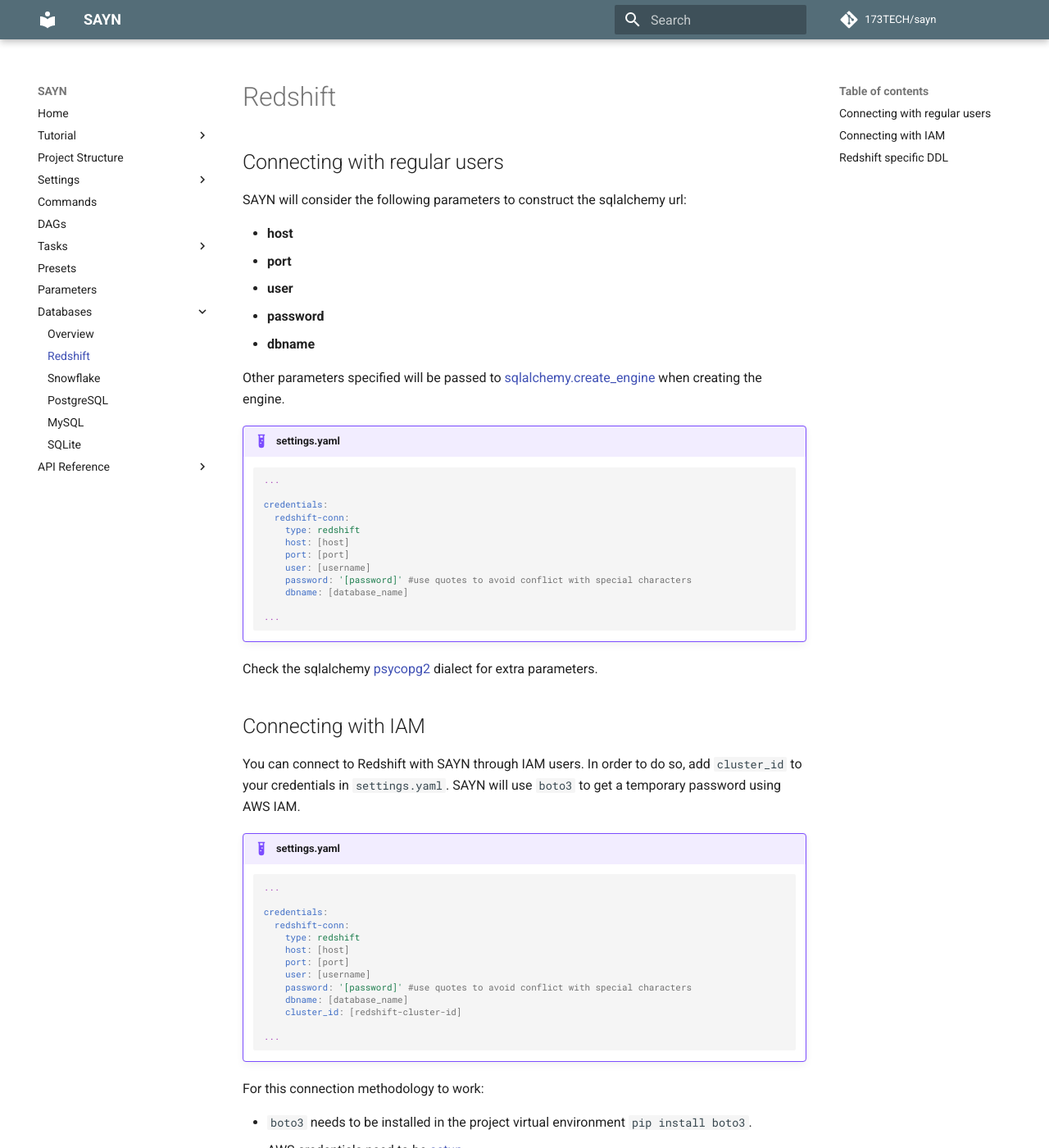
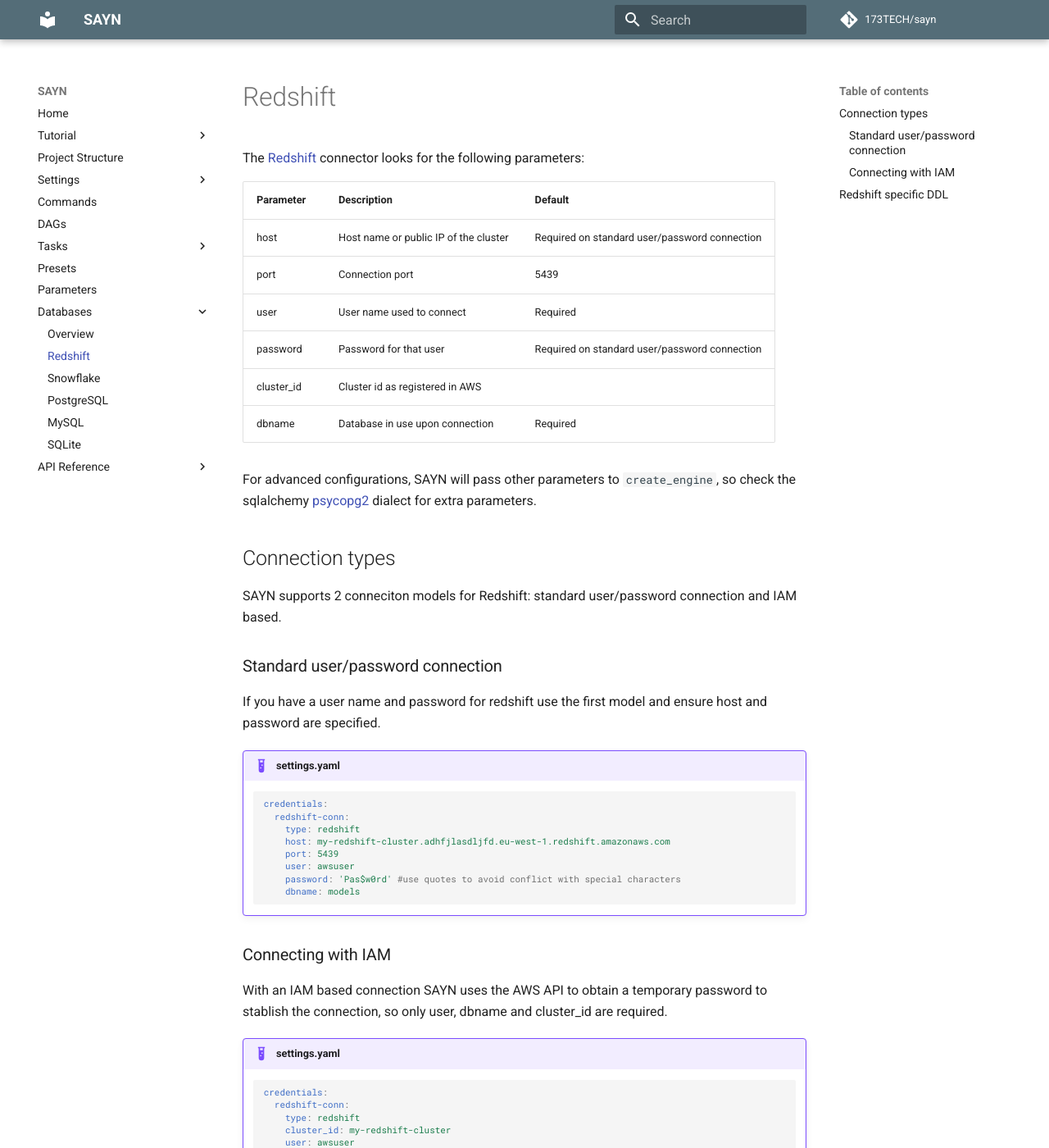
Before and after one commit to 173TECH/sayn, an MkDocs documentation site: the page built from docs/databases/redshift.md, in a window 1280 px wide and 1400 px high. Shown: the whole window at 82% size. Built offline with MkDocs 1.6.1 and Material for MkDocs 9.7.7, drawn with Linux system fonts in a browser that asks for light colours; comment, search, counter and statistics services are not loaded; some of the changed text lies outside the part shown.

Commit message:
Reviewed database docs

````diff
--- a/docs/databases/redshift.md
+++ b/docs/databases/redshift.md
@@ -1,73 +1,69 @@
 # Redshift
 
-## Connecting with regular users
+The [Redshift](https://aws.amazon.com/redshift/) connector looks for the following parameters:
 
-SAYN will consider the following parameters to construct the sqlalchemy url:
+Parameter  | Description                           | Default
+---------  | ------------------------------------- | ---------------------------------------------
+host       | Host name or public IP of the cluster | Required on standard user/password connection
+port       | Connection port                       | 5439
+user       | User name used to connect             | Required
+password   | Password for that user                | Required on standard user/password connection
+cluster_id | Cluster id as registered in AWS       |
+dbname     | Database in use upon connection       | Required
 
-- **host**
-- **port**
-- **user**
-- **password**
-- **dbname**
+For advanced configurations, SAYN will pass other parameters to `create_engine`, so check the
+sqlalchemy [psycopg2](https://docs.sqlalchemy.org/en/13/dialects/postgresql.html#module-sqlalchemy.dialects.postgresql.psycopg2)
+dialect for extra parameters.
 
-Other parameters specified will be passed to
-[sqlalchemy.create_engine](https://docs.sqlalchemy.org/en/13/core/engines.html#sqlalchemy.create_engine)
-when creating the engine.
+## Connection types
+
+SAYN supports 2 conneciton models for Redshift: standard user/password connection and IAM based.
+
+### Standard user/password connection
+
+If you have a user name and password for redshift use the first model and ensure host and password
+are specified.
 
 !!! example "settings.yaml"
     ```yaml
-    ...
-
     credentials:
       redshift-conn:
         type: redshift
-        host: [host]
-        port: [port]
-        user: [username]
-        password: '[password]' #use quotes to avoid conflict with special characters
-        dbname: [database_name]
-
-    ...
+        host: my-redshift-cluster.adhfjlasdljfd.eu-west-1.redshift.amazonaws.com
+        port: 5439
+        user: awsuser
+        password: 'Pas$w0rd' #use quotes to avoid conflict with special characters
+        dbname: models
     ```
 
-Check the sqlalchemy [psycopg2](https://docs.sqlalchemy.org/en/13/dialects/postgresql.html#module-sqlalchemy.dialects.postgresql.psycopg2)
-dialect for extra parameters.
+### Connecting with IAM
 
-## Connecting with IAM
-
-You can connect to Redshift with SAYN through IAM users. In order to do so, add `cluster_id` to your credentials in `settings.yaml`. SAYN will use `boto3` to get a temporary password using AWS IAM.
+With an IAM based connection SAYN uses the AWS API to obtain a temporary password to stablish the
+connection, so only user, dbname and cluster_id are required.
 
 !!! example "settings.yaml"
     ```yaml
-    ...
-
     credentials:
       redshift-conn:
         type: redshift
-        host: [host]
-        port: [port]
-        user: [username]
-        password: '[password]' #use quotes to avoid conflict with special characters
-        dbname: [database_name]
-        cluster_id: [redshift-cluster-id]
-
-    ...
+        cluster_id: my-redshift-cluster
+        user: awsuser
+        dbname: models
     ```
 
-For this connection methodology to work:
+For this connection type to work:
 
 * `boto3` needs to be installed in the project virtual environment `pip install boto3`.
-* AWS credentials need to be
-    [setup](https://docs.aws.amazon.com/cli/latest/userguide/cli-chap-welcome.html).
+* The AWS cli need to be [setup](https://boto3.amazonaws.com/v1/documentation/api/latest/guide/quickstart.html#configuration).
 * The `user` and `dbname` still need to be specified (use the database user, not the `IAM:user`).
-* `host` and `port` can be skipped and these values will be obtained using boto3's
-    `redshift describe-clusters`.
+* `host` and `port` can be skipped and these values will be obtained using boto3's `redshift describe-clusters`.
 
 ## Redshift specific DDL
 
 # Indexes
 
-Redshift doesn't support index definitions, and so autosql and copy tasks will forbid its definition in the `ddl` entry in the task definition.
+Redshift doesn't support index definitions, and so autosql and copy tasks will forbid its definition
+in the `ddl` entry in the task definition.
 
 # Sorting
 
@@ -75,43 +71,38 @@
 
 !!! example "dags/base.yaml"
     ```yaml
-    ...
-
-tasks:
-  f_battles:
-    type: autosql
-    file_name: f_battles.sql
-    materialisation: table
-    destination:
-      table: f_battles
-    ddl:
-      sorting:
-        columns:
-          - arena_name
-          - fighter1_name
-    ...
+    tasks:
+      f_battles:
+        type: autosql
+        file_name: f_battles.sql
+        materialisation: table
+        destination:
+          table: f_battles
+        ddl:
+          sorting:
+            columns:
+              - arena_name
+              - fighter1_name
     ```
 
-With the above example, the table `f_battles` will be sorted by `arena_name` and `fighter1_name` using a compound key (Redshift default). The type of sorting can be changed to interleaved.
+With the above example, the table `f_battles` will be sorted by `arena_name` and `fighter1_name`
+using a compound key (Redshift default). The type of sorting can be changed to interleaved.
 
 !!! example "dags/base.yaml"
     ```yaml
-    ...
-
-tasks:
-  f_battles:
-    type: autosql
-    file_name: f_battles.sql
-    materialisation: table
-    destination:
-      table: f_battles
-    ddl:
-      sorting:
-        type: interleaved
-        columns:
-          - arena_name
-          - fighter1_name
-    ...
+    tasks:
+      f_battles:
+        type: autosql
+        file_name: f_battles.sql
+        materialisation: table
+        destination:
+          table: f_battles
+        ddl:
+          sorting:
+            type: interleaved
+            columns:
+              - arena_name
+              - fighter1_name
     ```
 
 For more information, read the latest docs about [SORTKEY](https://docs.aws.amazon.com/redshift/latest/dg/r_CREATE_TABLE_NEW.html)
@@ -122,36 +113,31 @@
 
 !!! example "dags/base.yaml"
     ```yaml
-    ...
-
-tasks:
-  f_battles:
-    type: autosql
-    file_name: f_battles.sql
-    materialisation: table
-    destination:
-      table: f_battles
-    ddl:
-      distribution: all
-    ...
+    tasks:
+      f_battles:
+        type: autosql
+        file_name: f_battles.sql
+        materialisation: table
+        destination:
+          table: f_battles
+        ddl:
+          distribution: all
     ```
 
 If we want to distribute the table by a given column use the following:
 
 !!! example "dags/base.yaml"
     ```yaml
-    ...
-
-tasks:
-  f_battles:
-    type: autosql
-    file_name: f_battles.sql
-    materialisation: table
-    destination:
-      table: f_battles
-    ddl:
-      distribution: key(tournament_name)
-    ...
+    tasks:
+      f_battles:
+        type: autosql
+        file_name: f_battles.sql
+        materialisation: table
+        destination:
+          table: f_battles
+        ddl:
+          distribution: key(tournament_name)
     ```
 
-For more information, read the latest docs about [DISTKEY](https://docs.aws.amazon.com/redshift/latest/dg/r_CREATE_TABLE_NEW.html)
+For more information, read the latest docs about
+[DISTKEY](https://docs.aws.amazon.com/redshift/latest/dg/r_CREATE_TABLE_NEW.html)
````
Also changed, not shown: docs/databases/mysql.md (+13 -14 lines), docs/databases/overview.md (+22 -16 lines), docs/databases/postgresql.md (+13 -15 lines), docs/databases/snowflake.md (+15 -19 lines), 2 other files.
